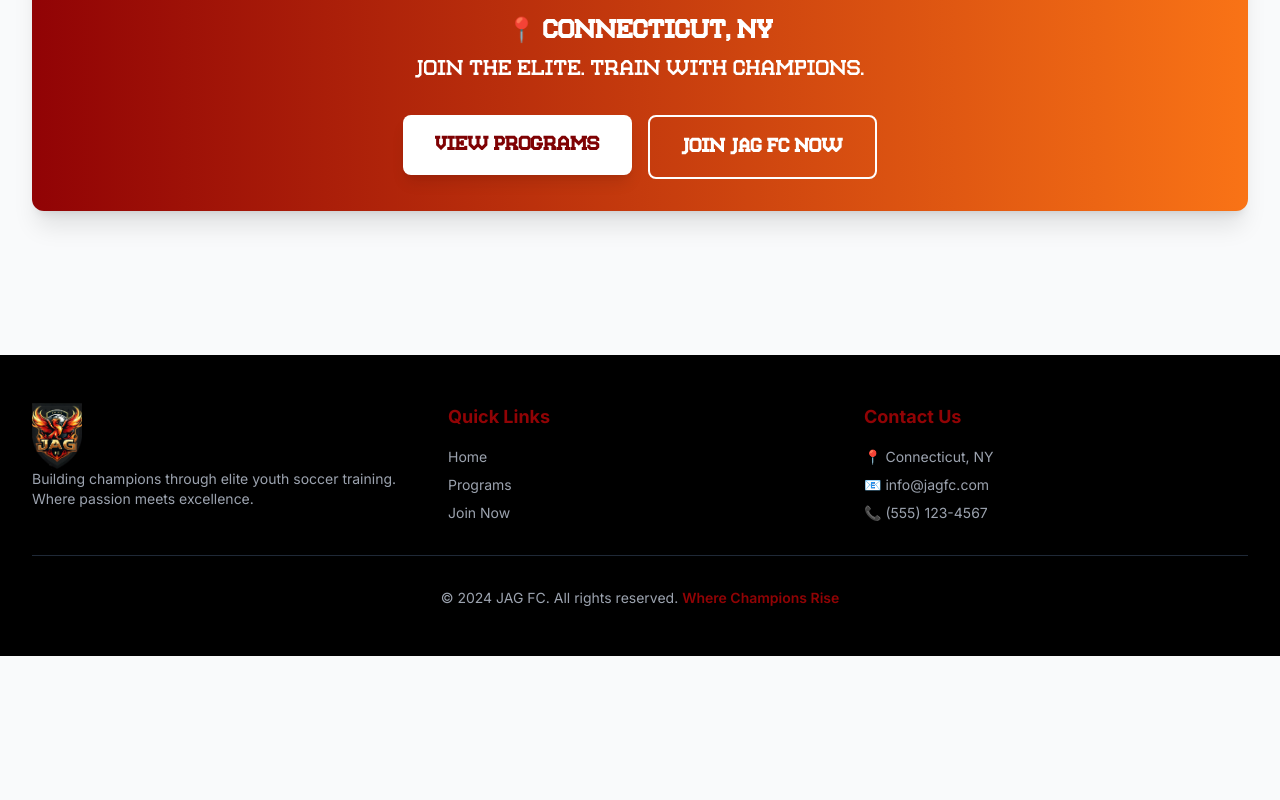
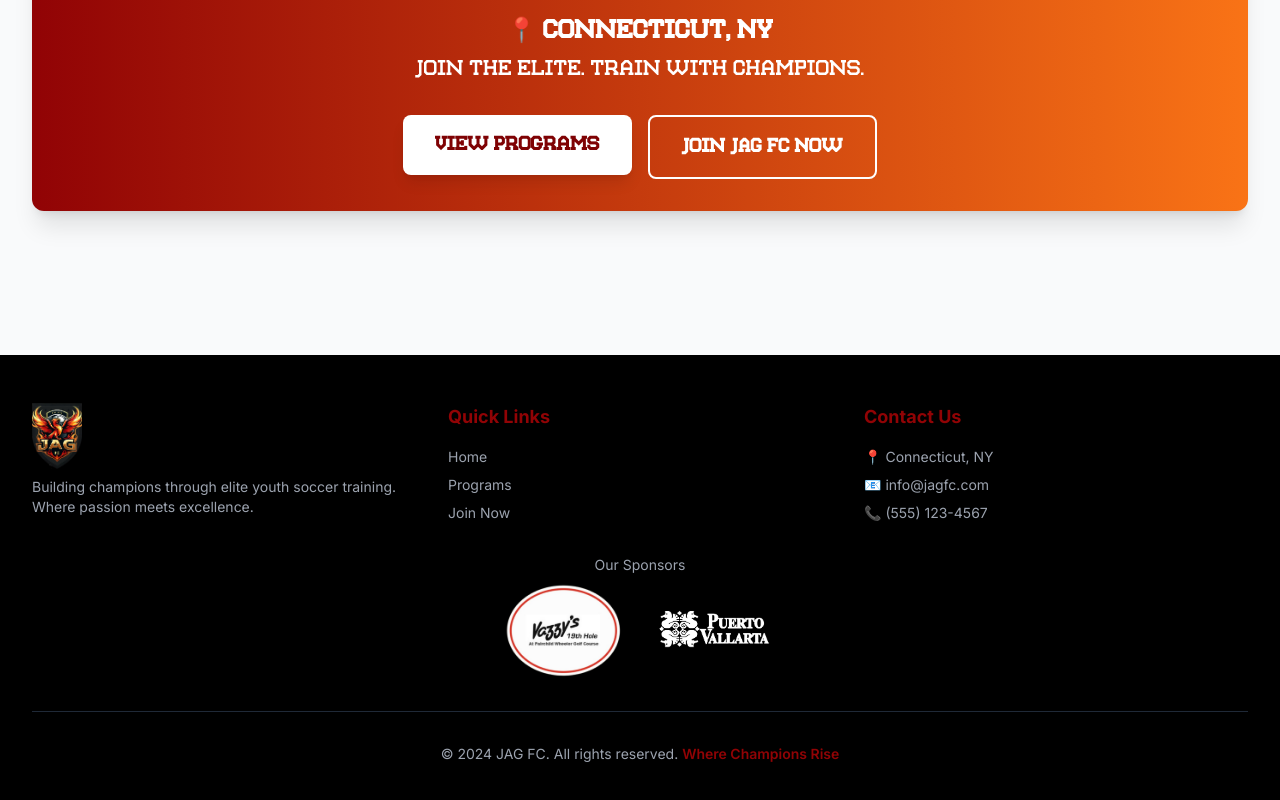
Before and after one commit to AnmarRahman/NY-Football, a Next.js app: page / in a window 1280 px wide. Shown: the part 3834-4634 px from the top of the page. Before the commit the page ends 4490 px from the top, so only its background shows below. Built offline with nearby package versions, Linux system fonts and the light colour scheme.

Commit message:
sponsors added with redirect links

```diff
--- a/src/components/ui/Footer.tsx
+++ b/src/components/ui/Footer.tsx
@@ -1,5 +1,5 @@
-import Image from 'next/image';
-import React from 'react';
+import Image from "next/image";
+import React from "react";
 
 export const Footer: React.FC = () => {
   return (
@@ -8,31 +8,45 @@ export const Footer: React.FC = () => {
         <div className="grid grid-cols-1 md:grid-cols-3 gap-8">
           {/* About */}
           <div>
-            <Image src="/images/logo.png"
-                        width={50}
-                        height={50}
-                        alt='JAG FC LOGO'/>
-            <p className="text-gray-400 text-sm">
-              Building champions through elite youth soccer training. Where passion meets excellence.
+            <Image
+              src="/images/logo.png"
+              width={50}
+              height={50}
+              alt="JAG FC LOGO"
+            />
+            <p className="text-gray-400 text-sm mt-2">
+              Building champions through elite youth soccer training. Where
+              passion meets excellence.
             </p>
           </div>
 
           {/* Quick Links */}
           <div>
-            <h3 className="text-lg font-bold mb-4 text-primary-500">Quick Links</h3>
+            <h3 className="text-lg font-bold mb-4 text-primary-500">
+              Quick Links
+            </h3>
             <ul className="space-y-2 text-sm">
               <li>
-                <a href="/" className="text-gray-400 hover:text-primary-500 transition-colors">
+                <a
+                  href="/"
+                  className="text-gray-400 hover:text-primary-500 transition-colors"
+                >
                   Home
                 </a>
               </li>
               <li>
-                <a href="/packages" className="text-gray-400 hover:text-primary-500 transition-colors">
+                <a
+                  href="/packages"
+                  className="text-gray-400 hover:text-primary-500 transition-colors"
+                >
                   Programs
                 </a>
               </li>
               <li>
-                <a href="/auth" className="text-gray-400 hover:text-primary-500 transition-colors">
+                <a
+                  href="/auth"
+                  className="text-gray-400 hover:text-primary-500 transition-colors"
+                >
                   Join Now
                 </a>
               </li>
@@ -41,7 +55,9 @@ export const Footer: React.FC = () => {
 
           {/* Contact */}
           <div>
-            <h3 className="text-lg font-bold mb-4 text-primary-500">Contact Us</h3>
+            <h3 className="text-lg font-bold mb-4 text-primary-500">
+              Contact Us
+            </h3>
             <ul className="space-y-2 text-sm text-gray-400">
               <li>📍 Connecticut, NY</li>
               <li>📧 info@jagfc.com</li>
@@ -50,8 +66,45 @@ export const Footer: React.FC = () => {
           </div>
         </div>
 
+        {/* Sponsors Section */}
+        <div className="mt-8 text-center">
+          <p className="text-gray-400 text-sm mb-2">Our Sponsors</p>
+          <div className="flex justify-center items-center space-x-8">
+            <a
+              href="https://www.vazzys19thholemenu.com/?utm_source=gbp"
+              target="_blank"
+              rel="noopener noreferrer"
+            >
+              <Image
+                src="/images/sponsor1.png"
+                alt="Vazzy's 19th Hole"
+                width={120}
+                height={60}
+              />
+            </a>
+            <a
+              href="https://puertovallartausa.com/"
+              target="_blank"
+              rel="noopener noreferrer"
+            >
+              <Image
+                src="/images/sponsor2.png"
+                alt="Puerto Vallarta USA"
+                width={120}
+                height={60}
+              />
+            </a>
+          </div>
+        </div>
+
+        {/* Copyright */}
         <div className="border-t border-gray-800 mt-8 pt-8 text-center text-sm text-gray-400">
-          <p>&copy; 2024 JAG FC. All rights reserved. <span className="text-primary-500 font-semibold">Where Champions Rise</span></p>
+          <p>
+            &copy; 2024 JAG FC. All rights reserved.{" "}
+            <span className="text-primary-500 font-semibold">
+              Where Champions Rise
+            </span>
+          </p>
         </div>
       </div>
     </footer>
```
Also changed, not shown: public/images/sponsor1.png (added), public/images/sponsor2.png (added).
